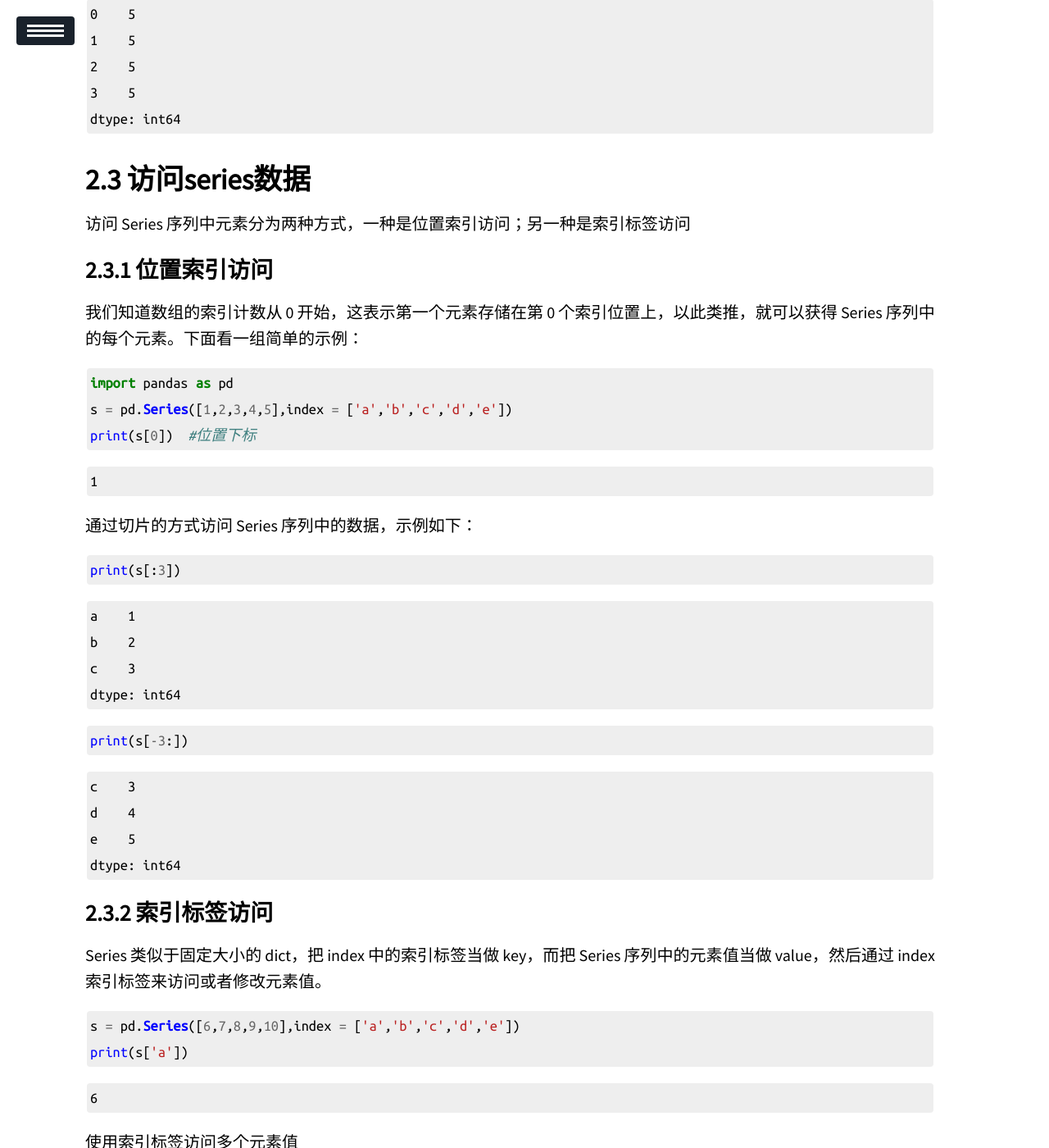
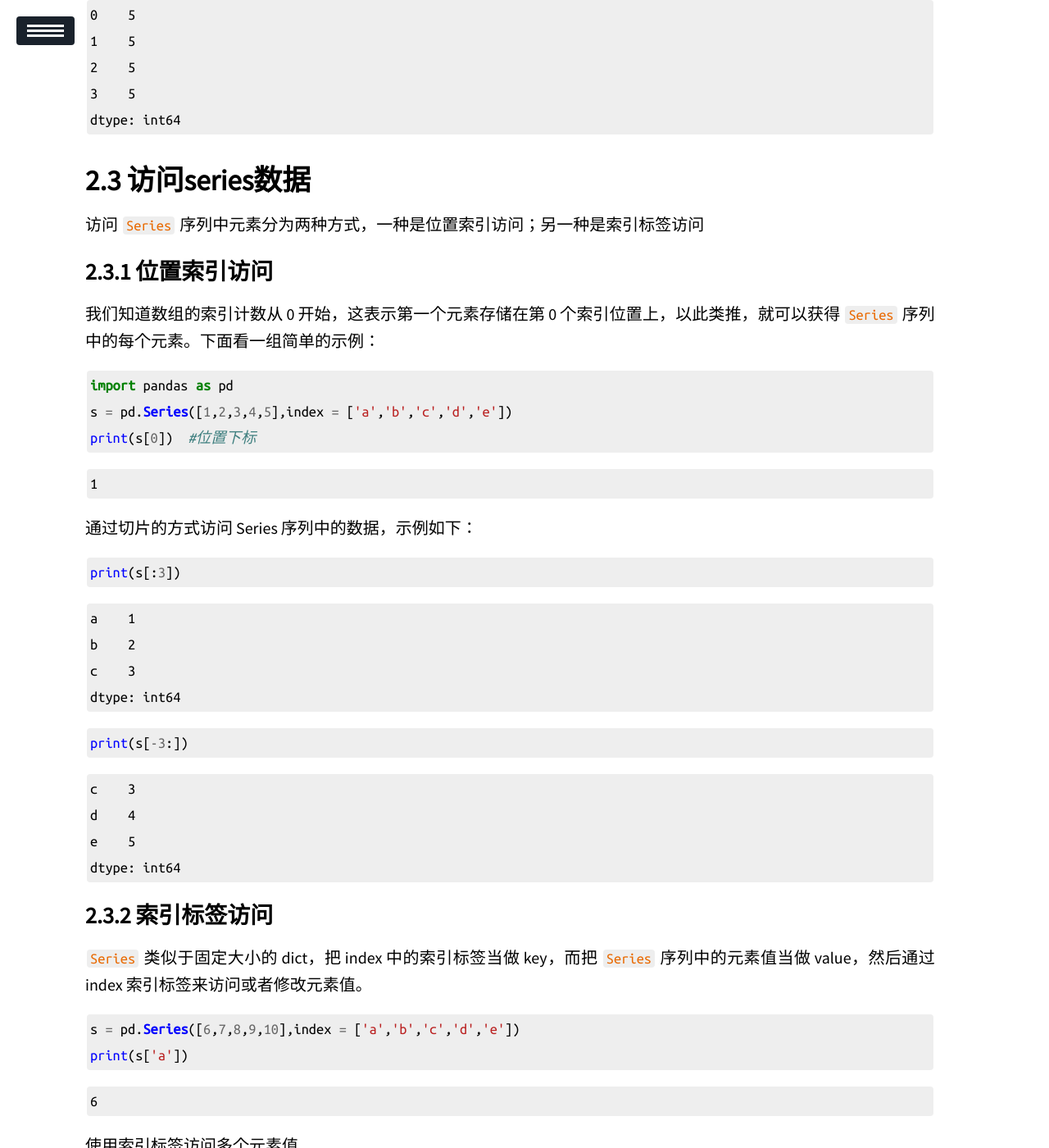
Before and after one commit to ssskz/ssskz.github.io, a Jekyll site: the page built from _posts/2023-2-28-Pandas.md, in a window 1280 px wide and 1400 px high, scrolled down 5704 px. Shown: the whole window at 82% size. Built offline with Jekyll 4.4.1, drawn with Linux system fonts in a browser that asks for light colours; our own code applies the rules of GitHub Pages for plain Markdown files; a script that is not in the unit is left out; some of the changed text lies outside the part shown.

Commit message:
update
Signed-off-by: ssskz <12497590+ssskz@user.noreply.gitee.com>

````diff
--- a/_posts/2023-2-28-Pandas.md
+++ b/_posts/2023-2-28-Pandas.md
@@ -129,7 +129,7 @@ print (s)
     3    d
     dtype: object
 
-我们也可以给一个series对象增加索引
+我们也可以给一个`Series`对象增加索引
 
 ```python
 import pandas as pd
@@ -146,7 +146,6 @@ print(s)
     103    d
     dtype: object
 
-
 ### dict创建Series对象
 
 把 dict 作为输入数据。如果没有传入索引时会按照字典的键来构造索引
@@ -205,11 +204,11 @@ print(s)
 
 ## 访问series数据
 
-访问 Series 序列中元素分为两种方式，一种是位置索引访问；另一种是索引标签访问
+访问 `Series` 序列中元素分为两种方式，一种是位置索引访问；另一种是索引标签访问
 
 ### 位置索引访问
 
-我们知道数组的索引计数从 0 开始，这表示第一个元素存储在第 0 个索引位置上，以此类推，就可以获得 Series 序列中的每个元素。下面看一组简单的示例：
+我们知道数组的索引计数从 0 开始，这表示第一个元素存储在第 0 个索引位置上，以此类推，就可以获得 `Series` 序列中的每个元素。下面看一组简单的示例：
 
 
 ```python
@@ -219,7 +218,6 @@ print(s[0])  #位置下标
 ```
 
     1
-
 
 通过切片的方式访问 Series 序列中的数据，示例如下：
 
@@ -248,7 +246,7 @@ print(s[-3:])
 ### 索引标签访问
 
 
-Series 类似于固定大小的 dict，把 index 中的索引标签当做 key，而把 Series 序列中的元素值当做 value，然后通过 index 索引标签来访问或者修改元素值。
+`Series` 类似于固定大小的 dict，把 index 中的索引标签当做 key，而把 `Series` 序列中的元素值当做 value，然后通过 index 索引标签来访问或者修改元素值。
 
 
 ```python
@@ -258,9 +256,7 @@ print(s['a'])
 
     6
 
-
 使用索引标签访问多个元素值
-
 
 ```python
 print(s[['a','c','d']])
@@ -271,7 +267,6 @@
     d    9
     dtype: int64
 
-
 如果使用了 index 中不包含的标签，则会触发异常：
 
 
@@ -280,7 +275,6 @@ s = pd.Series([6,7,8,9,10],index = ['a','b','c','d','e'])
 #不包含f值
 print(s['f'])
 ```
-
 
     ---------------------------------------------------------------------------
 
@@ -294,21 +288,15 @@ print(s['f'])
 
     File ~/anaconda3/envs/sccancer_py38/lib/python3.8/site-packages/pandas/_libs/index.pyx:138, in pandas._libs.index.IndexEngine.get_loc()
 
-
     File ~/anaconda3/envs/sccancer_py38/lib/python3.8/site-packages/pandas/_libs/index.pyx:165, in pandas._libs.index.IndexEngine.get_loc()
 
-
     File pandas/_libs/hashtable_class_helper.pxi:5745, in pandas._libs.hashtable.PyObjectHashTable.get_item()
 
-
     File pandas/_libs/hashtable_class_helper.pxi:5753, in pandas._libs.hashtable.PyObjectHashTable.get_item()
 
-
     KeyError: 'f'
 
-
     The above exception was the direct cause of the following exception:
-
 
     KeyError                                  Traceback (most recent call last)
 
@@ -316,7 +304,6 @@ print(s['f'])
           1 s = pd.Series([6,7,8,9,10],index = ['a','b','c','d','e'])
           2 #不包含f值
     ----> 3 print(s['f'])
-
 
     File ~/anaconda3/envs/sccancer_py38/lib/python3.8/site-packages/pandas/core/series.py:981, in Series.__getitem__(self, key)
         978     return self._values[key]
@@ -327,13 +314,11 @@ print(s['f'])
         985     try:
         986         # For labels that don't resolve as scalars like tuples and frozensets
 
-
     File ~/anaconda3/envs/sccancer_py38/lib/python3.8/site-packages/pandas/core/series.py:1089, in Series._get_value(self, label, takeable)
        1086     return self._values[label]
        1088 # Similar to Index.get_value, but we do not fall back to positional
     -> 1089 loc = self.index.get_loc(label)
        1090 return self.index._get_values_for_loc(self, loc, label)
-
 
     File ~/anaconda3/envs/sccancer_py38/lib/python3.8/site-packages/pandas/core/indexes/base.py:3805, in Index.get_loc(self, key, method, tolerance)
        3803     return self._engine.get_loc(casted_key)
@@ -344,7 +329,6 @@ print(s['f'])
        3808     #  InvalidIndexError. Otherwise we fall through and re-raise
        3809     #  the TypeError.
        3810     self._check_indexing_error(key)
-
 
     KeyError: 'f'
 
````
